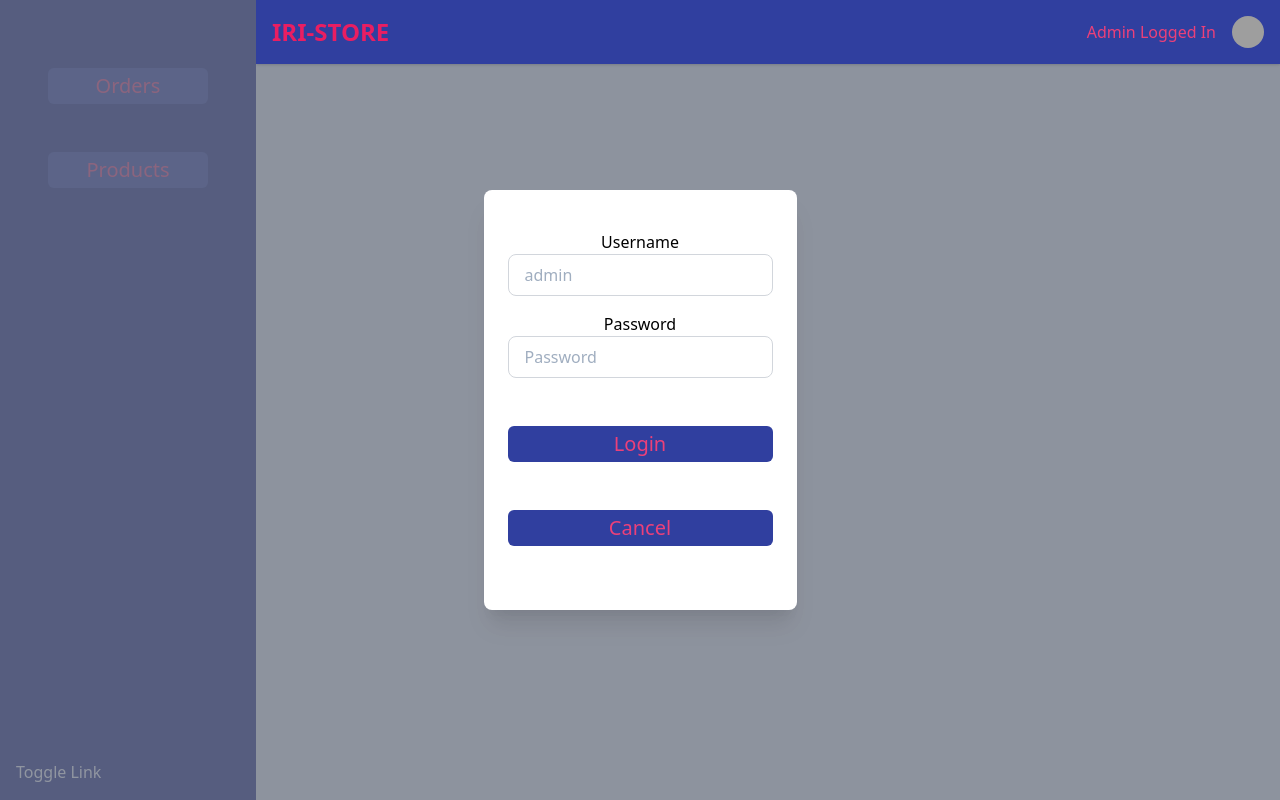
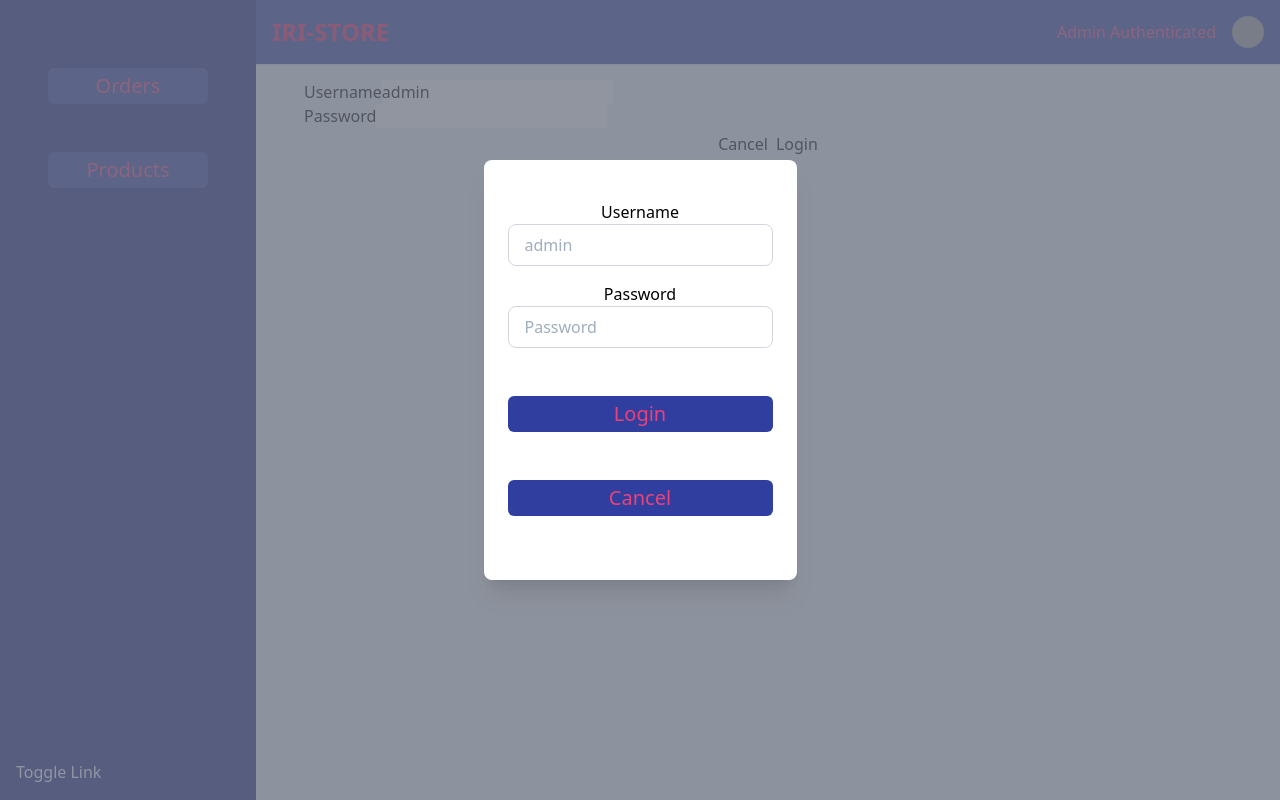
Before and after one commit to TomIrimescu/iri-store, a React (Create React App) app: page /admin/auth in a window 1280 px wide. Built offline with nearby package versions, Linux system fonts and the light colour scheme; grey boxes are pictures that could not be loaded.

Commit message:
WIP authentication & form

```diff
--- a/src/admin/Admin.js
+++ b/src/admin/Admin.js
@@ -74,9 +74,9 @@ export class Admin extends Component {
           <HeaderBar
             isAuthenticated={this.props.isAuthenticated}
             sideDrawerToggleClicked={this.sideDrawerToggleEvent}>
-               <HeaderBarLinks>
-                <LinksToStore />
-              </HeaderBarLinks>
+            <HeaderBarLinks>
+              <LinksToStore />
+            </HeaderBarLinks>
           </HeaderBar>
 
           <main className="flex-1 relative z-0 overflow-y-auto pb-6 focus:outline-none hideScrollBar">
--- a/src/auth/AuthPrompt.js
+++ b/src/auth/AuthPrompt.js
@@ -1,9 +1,29 @@
 import React, { Component } from "react";
+import { withRouter } from "react-router-dom";
+import { authWrapper } from "./AuthWrapper";
+import { ValidatedForm } from './../common/forms/ValidatedForm';
 
-export class AuthPrompt extends Component {
-  state = {
-    modal: false
+export const AuthPrompt = withRouter(authWrapper(class extends Component {
+
+  constructor(props) {
+    super(props);
+    this.state = {
+      errorMessage: null,
+      modal: false
+    }
+    this.defaultAttrs = { required: true };
+    this.formModel = [
+      { label: "Username", attrs: { defaultValue: "admin" } },
+      { label: "Password", attrs: { type: "password" } },
+    ];
   }
+
+  authenticate = (credentials) => {
+    this.props.authenticate(credentials)
+      .catch(err => this.setState({ errorMessage: err.message }))
+      .then(this.props.history.push("/admin"));
+  }
+
 
   modalToggleEvent = () => {
     this.setState((prevState) => {
@@ -14,6 +34,19 @@ export class AuthPrompt extends Component {
   render() {
     return (
       <>
+        {this.state.errorMessage != null &&
+          <h4 className="text-white text-center bg-indigo m-1 p-2">
+            {this.state.errorMessage}
+          </h4>
+        }
+        <ValidatedForm formModel={this.formModel}
+          defaultAttrs={this.defaultAttrs}
+          submitCallback={this.authenticate}
+          submitText="Login"
+          cancelCallback={() => this.props.history.push("/")}
+          cancelText="Cancel"
+        />
+
         <div
           className="fixed top-10 inset-x-0 px-4 pb-6 md:inset-0 md:p-0 md:flex md:items-center md:justify-center sm:inset-0 sm:p-0 sm:flex sm:items-center sm:justify-center"
           id="authPrompt"
@@ -22,7 +55,7 @@ export class AuthPrompt extends Component {
             <div className="absolute inset-0 bg-gray-500 opacity-75"></div>
           </div>
           <div
-            className="mt-2/12 bg-white rounded-lg px-4 pt-5 pb-4 overflow-hidden shadow-xl transform transition-all sm:p-6 lg:mt-0"
+            className="my-auto bg-white rounded-lg px-4 pt-5 pb-4 overflow-hidden shadow-xl transform transition-all sm:p-6 lg:mt-40"
           >
             <form>
               <div className="pt-4">
@@ -87,6 +120,4 @@ export class AuthPrompt extends Component {
     )
   }
 
-};
-
-export default AuthPrompt;
+}));
--- a/src/common/forms/ValidatedForm.js
+++ b/src/common/forms/ValidatedForm.js
@@ -1,11 +1,64 @@
 import React, { Component } from "react";
+import { ValidationError } from "./ValidationError";
+import { GetMessages } from "./ValidationMessages";
 
 export class ValidatedForm extends Component {
 
-  render() {
-    return(
-      <div className="text-white p-4">ValidatedForm</div>
-    );
-  }
+    constructor(props) {
+        super(props);
+        this.state = {
+            validationErrors: {}
+        }
+        this.formElements = {};
+    }
 
+    handleSubmit = () => {
+        this.setState(state => {
+            const newState = { ...state, validationErrors: {} }
+            Object.values(this.formElements).forEach(elem => {
+                if (!elem.checkValidity()) {
+                    newState.validationErrors[elem.name] = GetMessages(elem);
+                }
+            })
+            return newState;
+        }, () => {
+            if (Object.keys(this.state.validationErrors).length === 0) {
+                const data =  Object.assign(...Object.entries(this.formElements)
+                    .map(e => ({[e[0]]: e[1].value})) )
+                this.props.submitCallback(data);
+            }
+        });
+    }
+
+    registerRef = (element) => {
+        if (element !== null) {
+            this.formElements[element.name] = element;
+        }
+    }
+
+    renderElement = (modelItem) => {
+        const name = modelItem.name || modelItem.label.toLowerCase();
+        return <div className="form-group" key={ modelItem.label }>
+            <label>{ modelItem.label }</label>
+            <ValidationError errors={ this.state.validationErrors[name] } />
+            <input className="form-control" name={ name } ref={ this.registerRef }
+                { ...this.props.defaultAttrs } { ...modelItem.attrs } />
+        </div>
+    }
+
+    render() {
+        return <React.Fragment>
+            { this.props.formModel.map(m => this.renderElement(m))}
+            <div className="text-center">
+                <button className="btn btn-secondary m-1"
+                        onClick={ this.props.cancelCallback }>
+                    { this.props.cancelText || "Cancel" }
+                </button>
+                <button className="btn btn-primary m-1"
+                        onClick={ this.handleSubmit }>
+                    { this.props.submitText || "Submit"}
+                </button>
+            </div>
+        </React.Fragment>
+    }
 }
--- a/src/common/forms/ValidationError.js
+++ b/src/common/forms/ValidationError.js
@@ -2,10 +2,14 @@ import React, { Component } from "react";
 
 export class ValidationError extends Component {
 
-  render() {
-    return(
-      <div className="text-white p-4">ValidationError</div>
-    );
-  }
-
+    render() {
+        if (this.props.errors) {
+            return this.props.errors.map(err =>
+                <h6 className="text-danger" key={err}>
+                    { err }
+                </h6>
+            )
+        }
+        return null;
+    }
 }
--- a/src/common/forms/ValidationMessages.js
+++ b/src/common/forms/ValidationMessages.js
@@ -1,11 +1,10 @@
-import React from "react";
-
-export const ValidationMessages = () => {
-  return (
-    <div>
-      <h2>ValidationMessages</h2>
-    </div>
-  )
-};
-
-export default ValidationMessages;
+export const GetMessages = (elem) => {
+  const messages = [];
+  if (elem.validity.valueMissing) {
+      messages.push("Value required");
+  }
+  if (elem.validity.typeMismatch) {
+      messages.push(`Invalid ${elem.type}`);
+  }
+  return messages;
+}
--- a/src/common/header/HeaderBar.js
+++ b/src/common/header/HeaderBar.js
@@ -6,7 +6,7 @@ export class HeaderBar extends Component {
     console.log(this.props.children);
 
     return (
-        <div className="relative z-10 flex-shrink-0 flex h-16 bg-white shadow">
+        <div className="relative flex-shrink-0 flex h-16 bg-white shadow">
           <button
             className="px-4 border-r border-indigoLight bg-blue text-indigoLight focus:outline-none hover:bg-blueLight focus:bg-blueLight focus:text-red md:hidden"
             onClick={this.props.sideDrawerToggleClicked}
@@ -41,7 +41,7 @@ export class HeaderBar extends Component {
               <div
                 className={`${this.props.isAuthenticated ? 'hide' : ''} text-redLight mr-1 sm:inline-block md:inline-block lg:inline-block hidden`}
               >
-                Admin Logged In
+                Admin Authenticated
               </div>
               {this.props.children}
             </div>
--- a/src/common/header/HeaderBarLinks.js
+++ b/src/common/header/HeaderBarLinks.js
@@ -33,7 +33,7 @@ class HeaderBarLinks extends Component {
               />
             </button>
           </div>
-          <div className={`${this.state.links ? 'openLinks' : 'closeLinks'} origin-top-right absolute right-0 mt-2 w-48 rounded-md shadow-lg`}>
+          <div className={`${this.state.links ? 'openLinks' : 'closeLinks'} z-10 origin-top-right absolute right-0 mt-2 w-48 rounded-md shadow-lg`}>
             {this.props.children}
           </div>
         </div>
--- a/src/store/CartSummary.js
+++ b/src/store/CartSummary.js
@@ -6,7 +6,7 @@ export class CartSummary extends Component {
     return(
       <>
         <span
-          className="sm:visible md:visible lg:visible invisible text-indigoLight"
+          className="sm:visible md:visible lg:visible invisible text-indigoLight ml-2"
         >
           Your cart: (empty)
         </span>
--- a/src/store/LinksToAdmin.js
+++ b/src/store/LinksToAdmin.js
@@ -3,7 +3,7 @@ import React from "react";
 export const LinksToAdmin = () => {
   return (
     <div className="py-1 rounded-md bg-white shadow-xs">
-      <a href="/admin" className="adminLink">
+      <a href="/admin/auth" className="adminLink">
         Admin Login (no auth)
       </a>
       <a
--- a/src/styles/styles.css
+++ b/src/styles/styles.css
@@ -1009,6 +1009,12 @@ video {
   background-color: rgba(48, 63, 159, var(--bg-opacity));
 }
 
+.bg-indigo {
+  --bg-opacity: 1;
+  background-color: #5c6ac4;
+  background-color: rgba(92, 106, 196, var(--bg-opacity));
+}
+
 .bg-indigoDark {
   --bg-opacity: 1;
   background-color: #202e78;
@@ -1243,6 +1249,10 @@ video {
   line-height: 1.5rem;
 }
 
+.m-1 {
+  margin: 0.25rem;
+}
+
 .m-2 {
   margin: 0.5rem;
 }
@@ -1252,6 +1262,11 @@ video {
   margin-bottom: 0.5rem;
 }
 
+.my-auto {
+  margin-top: auto;
+  margin-bottom: auto;
+}
+
 .mx-auto {
   margin-left: auto;
   margin-right: auto;
@@ -1277,6 +1292,10 @@ video {
   margin-bottom: 0.5rem;
 }
 
+.ml-2 {
+  margin-left: 0.5rem;
+}
+
 .mt-3 {
   margin-top: 0.75rem;
 }
@@ -1307,10 +1326,6 @@ video {
 
 .mb-10 {
   margin-bottom: 2.5rem;
-}
-
-.mt-2\/12 {
-  margin-top: 16.666667%;
 }
 
 .-ml-px {
@@ -1854,8 +1869,8 @@ video {
     font-size: 1.5rem;
   }
 
-  .lg\:mt-0 {
-    margin-top: 0;
+  .lg\:mt-40 {
+    margin-top: 10rem;
   }
 
   .lg\:visible {
```
